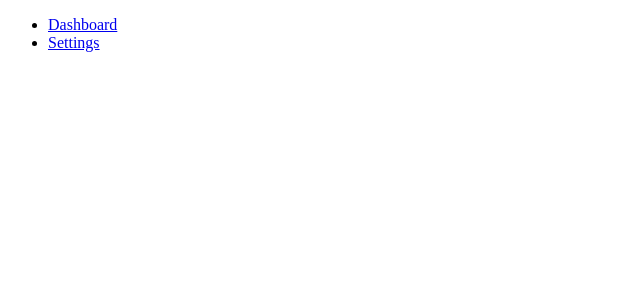
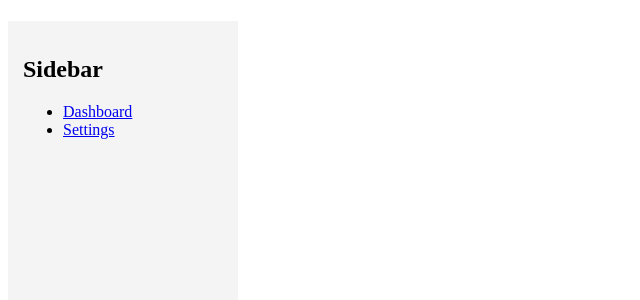
Before and after one commit to nguyenbaohua/templete-reactjs, a React (Vite) app: page / in a window 1280 px wide. Shown: the top 300 px of the page, without its empty margins (0-640 px from the left). Built offline with nearby package versions, Linux system fonts and the light colour scheme.

Commit message:
thêm sidebar

```diff
--- a/package.json
+++ b/package.json
@@ -15,7 +15,8 @@
     "@mui/material": "^7.3.0",
     "react": "^19.0.0",
     "react-dom": "^19.0.0",
-    "react-router": "^7.7.1"
+    "react-router": "^7.7.1",
+    "sass": "^1.90.0"
   },
   "devDependencies": {
     "@eslint/js": "^9.21.0",
--- a/src/App.jsx
+++ b/src/App.jsx
@@ -1,4 +1,8 @@
 import { useState } from 'react'
+import { Routes, Route, Link } from "react-router"
+import Dashboard from './pages/Dashboard/Dashboard.jsx'
+import SettingPage from './pages/setting/Setting.jsx'
+import Sidebar from './components/sidebar/Sidebar.jsx'
 
 function App() {
   const [count, setCount] = useState(0)
@@ -7,12 +11,11 @@ function App() {
 
   return (
     <>
-      <nav>
-        <ul>
-          <li><a href="/">Dashboard</a></li>
-          <li><a href="/settings">Settings</a></li>
-        </ul>
-      </nav>
+      <Sidebar />
+      <Routes>
+        <Route path="/" element={<Dashboard />} />
+        <Route path="/settings" element={<SettingPage />} />
+      </Routes>
     </>
   )
 }
--- /dev/null
+++ b/src/components/sidebar/Sidebar.jsx
@@ -0,0 +1,15 @@
+import React from 'react';
+import { Routes, Route, Link } from "react-router"
+import './assets/Sidebar.scss'
+
+export default function Sidebar() {
+  return (
+    <div className="sidebar">
+      <h2>Sidebar</h2>
+      <ul>
+        <li><Link to="/">Dashboard</Link></li>
+        <li><Link to="/settings">Settings</Link></li>
+      </ul>
+    </div>
+  );
+}
--- /dev/null
+++ b/src/components/sidebar/assets/Sidebar.scss
@@ -0,0 +1,8 @@
+
+.sidebar{
+  background-color: #f4f4f4;
+  padding: 15px;
+  width: 200px;
+  height: 100vh;
+  position: fixed;
+}
--- a/src/pages/dashboard/Dashboard.jsx
+++ b/src/pages/dashboard/Dashboard.jsx
@@ -1,4 +1,4 @@
-export default function Profile() {
+export default function Dashboard() {
   return (
     <>
       <h1>dashboard</h1>
```
Also changed, not shown: doc/library.md (+1 -0 lines), 1 other file (tests, documents, lock files or other folders).
